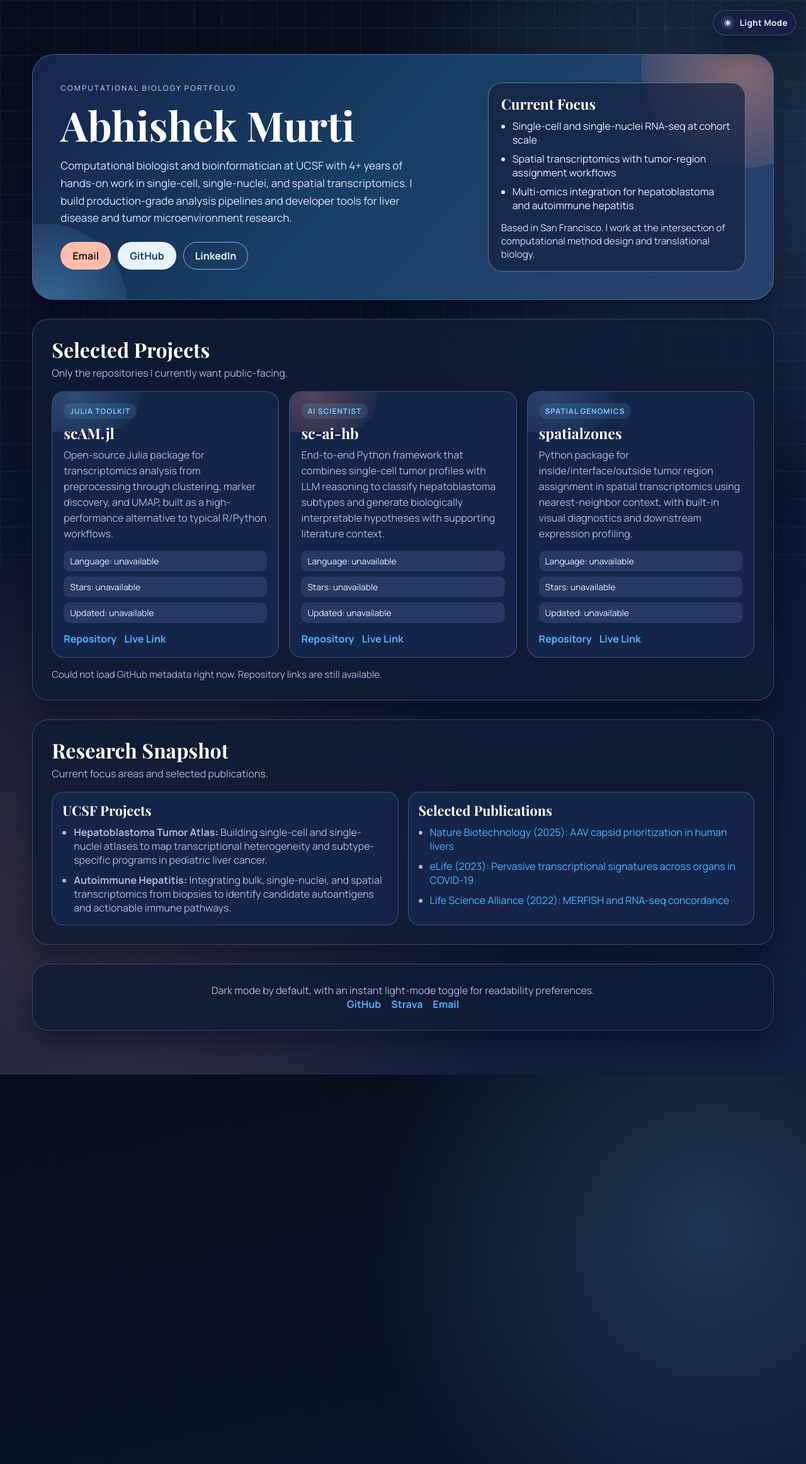
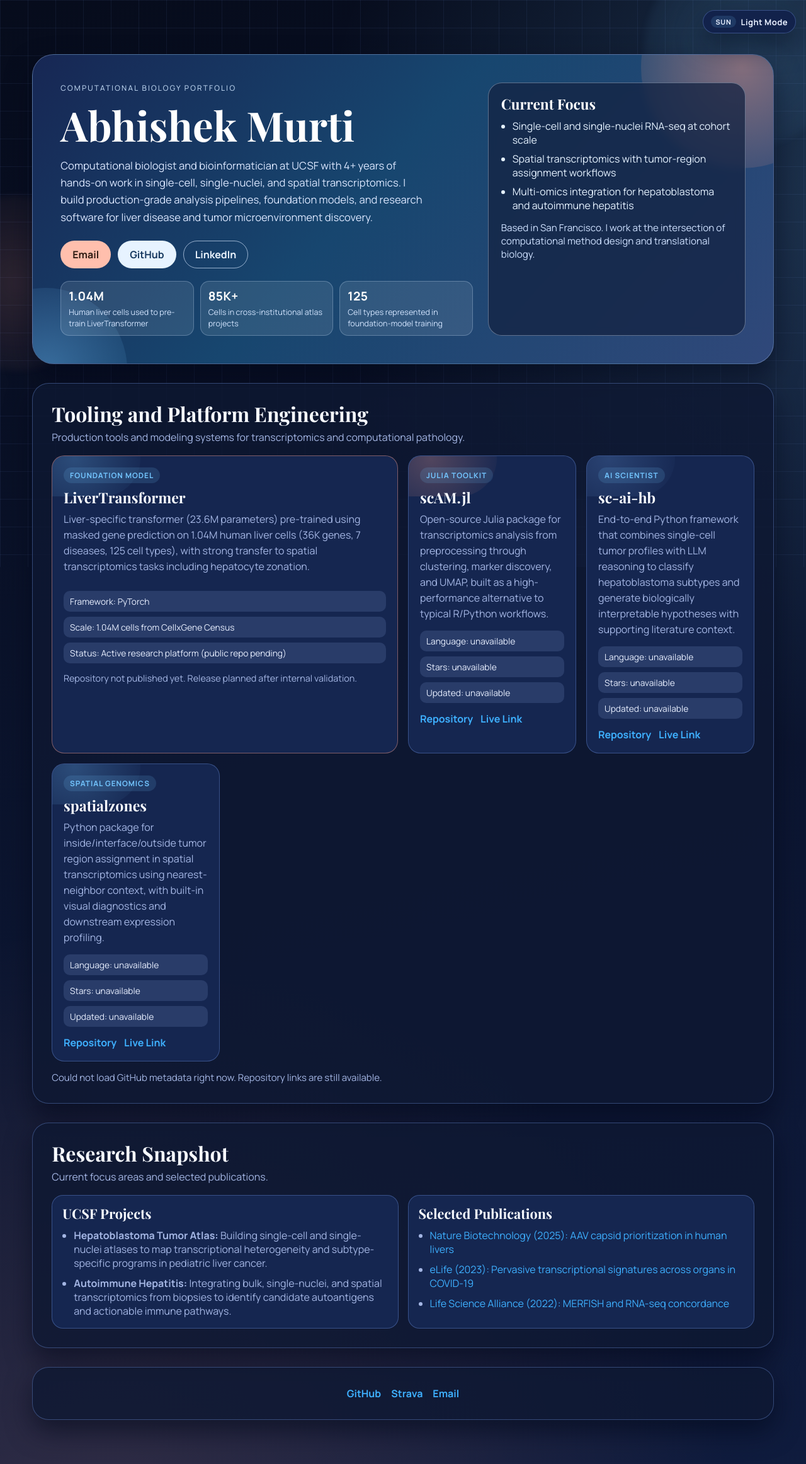
Before and after one commit to murti-abhishek/murti-abhishek.github.io, a Jekyll site: the page built from index.md, in a window 1280 px wide. Shown: the whole page at 63% size. Built offline with Jekyll 4.4.1, drawn with Linux system fonts in a browser that asks for light colours; comment, search, counter and statistics services are not loaded.

Commit message:
Fix theme toggle, add LiverTransformer, and enhance motion

```diff
--- a/_layouts/default.html
+++ b/_layouts/default.html
@@ -11,9 +11,11 @@
 
   <script>
     (function () {
+      document.documentElement.classList.add("js");
       try {
         var storedTheme = localStorage.getItem("theme");
-        document.documentElement.setAttribute("data-theme", storedTheme === "light" ? "light" : "dark");
+        var theme = storedTheme === "light" ? "light" : "dark";
+        document.documentElement.setAttribute("data-theme", theme);
       } catch (error) {
         document.documentElement.setAttribute("data-theme", "dark");
       }
@@ -24,12 +26,19 @@
   <link rel="preconnect" href="https://fonts.gstatic.com" crossorigin>
   <link href="https://fonts.googleapis.com/css2?family=Manrope:wght@400;500;700&family=Playfair+Display:wght@500;700;800&display=swap" rel="stylesheet">
 
-  <link rel="stylesheet" href="{{ '/assets/css/style.css' | relative_url }}">
-  <script defer src="{{ '/assets/js/projects.js' | relative_url }}"></script>
+  {% assign asset_v = site.time | date: '%s' %}
+  <link rel="stylesheet" href="{{ '/assets/css/style.css' | relative_url }}?v={{ asset_v }}">
+  <script defer src="{{ '/assets/js/projects.js' | relative_url }}?v={{ asset_v }}"></script>
 </head>
 <body>
+  <div class="ambient-orbs" aria-hidden="true">
+    <span class="orb orb-a"></span>
+    <span class="orb orb-b"></span>
+    <span class="orb orb-c"></span>
+  </div>
+
   <button id="theme-toggle" class="theme-toggle" type="button" aria-label="Toggle color theme" aria-live="polite">
-    <span class="theme-toggle-icon" data-role="theme-icon">☀</span>
+    <span class="theme-toggle-icon" data-role="theme-icon">SUN</span>
     <span class="theme-toggle-label" data-role="theme-label">Light Mode</span>
   </button>
 
--- a/assets/css/style.css
+++ b/assets/css/style.css
@@ -1,62 +1,62 @@
 :root,
 html[data-theme="dark"] {
-  --bg-start: #070d1b;
-  --bg-mid: #0d1630;
-  --bg-end: #131f3d;
-  --grid: rgba(132, 173, 255, 0.08);
+  --bg-start: #060b1a;
+  --bg-mid: #0c1632;
+  --bg-end: #111f45;
+  --grid: rgba(131, 169, 255, 0.08);
 
-  --surface: rgba(16, 27, 52, 0.84);
-  --surface-strong: #132142;
-  --surface-card: #15254a;
+  --surface: rgba(14, 24, 50, 0.8);
+  --surface-strong: #12224b;
+  --surface-card: #152650;
 
-  --text: #eaf0ff;
-  --muted: #a9b9df;
-  --title: #ffffff;
+  --text: #e8efff;
+  --muted: #a4b6e4;
+  --title: #f7faff;
 
-  --accent: #78c8ff;
-  --accent-strong: #4fb4ff;
-  --accent-warm: #ff9e7f;
+  --accent: #73c5ff;
+  --accent-strong: #3eb0ff;
+  --accent-warm: #ff9f87;
 
-  --border: rgba(120, 156, 231, 0.34);
-  --shadow: 0 20px 44px rgba(2, 8, 24, 0.52);
+  --border: rgba(121, 159, 238, 0.36);
+  --shadow: 0 18px 40px rgba(2, 8, 24, 0.54);
 
-  --hero-start: #16244b;
-  --hero-mid: #163f65;
-  --hero-end: #2a406e;
+  --hero-start: #172754;
+  --hero-mid: #17466f;
+  --hero-end: #30487a;
 
-  --chip-bg: rgba(120, 200, 255, 0.12);
-  --meta-bg: rgba(141, 173, 239, 0.14);
-  --panel-bg: rgba(20, 34, 64, 0.72);
+  --chip-bg: rgba(115, 197, 255, 0.14);
+  --meta-bg: rgba(142, 171, 237, 0.16);
+  --panel-bg: rgba(20, 34, 66, 0.74);
 }
 
 html[data-theme="light"] {
-  --bg-start: #edf3ff;
+  --bg-start: #eaf1ff;
   --bg-mid: #f7faff;
-  --bg-end: #eaf1ff;
-  --grid: rgba(44, 67, 110, 0.08);
+  --bg-end: #e4edff;
+  --grid: rgba(45, 69, 117, 0.08);
 
   --surface: rgba(255, 255, 255, 0.88);
   --surface-strong: #ffffff;
   --surface-card: #ffffff;
 
-  --text: #1d2740;
-  --muted: #4f6186;
-  --title: #0f1830;
+  --text: #1c2745;
+  --muted: #4b5f8d;
+  --title: #0f1b38;
 
-  --accent: #0f6ef2;
-  --accent-strong: #0058c7;
-  --accent-warm: #df5c42;
+  --accent: #2467f2;
+  --accent-strong: #0059d0;
+  --accent-warm: #dd5f46;
 
-  --border: rgba(74, 103, 159, 0.27);
-  --shadow: 0 14px 30px rgba(56, 82, 127, 0.16);
+  --border: rgba(74, 106, 167, 0.24);
+  --shadow: 0 14px 30px rgba(56, 83, 126, 0.16);
 
-  --hero-start: #163462;
-  --hero-mid: #17639a;
-  --hero-end: #2f5f9a;
+  --hero-start: #1a3d72;
+  --hero-mid: #1870ab;
+  --hero-end: #3568a5;
 
-  --chip-bg: rgba(15, 110, 242, 0.1);
-  --meta-bg: rgba(44, 89, 173, 0.11);
-  --panel-bg: rgba(248, 252, 255, 0.2);
+  --chip-bg: rgba(36, 103, 242, 0.1);
+  --meta-bg: rgba(44, 90, 173, 0.11);
+  --panel-bg: rgba(246, 251, 255, 0.2);
 }
 
 * {
@@ -73,9 +73,11 @@ body {
   font-family: "Manrope", "Segoe UI", sans-serif;
   color: var(--text);
   background:
-    radial-gradient(circle at 88% 14%, rgba(120, 200, 255, 0.2), transparent 30%),
-    radial-gradient(circle at 14% 86%, rgba(255, 158, 127, 0.16), transparent 34%),
+    radial-gradient(circle at 88% 14%, rgba(115, 197, 255, 0.2), transparent 30%),
+    radial-gradient(circle at 14% 86%, rgba(255, 159, 135, 0.15), transparent 34%),
     linear-gradient(168deg, var(--bg-start), var(--bg-mid) 52%, var(--bg-end));
+  background-size: 130% 130%;
+  animation: bg-pan 16s ease-in-out infinite alternate;
 }
 
 body::before {
@@ -86,7 +88,49 @@ body::before {
     linear-gradient(90deg, var(--grid) 1px, transparent 1px);
   background-size: 44px 44px;
   pointer-events: none;
+  z-index: -2;
+}
+
+.ambient-orbs {
+  position: fixed;
+  inset: 0;
+  pointer-events: none;
   z-index: -1;
+  overflow: hidden;
+}
+
+.orb {
+  position: absolute;
+  border-radius: 50%;
+  filter: blur(6px);
+  opacity: 0.35;
+}
+
+.orb-a {
+  width: 320px;
+  height: 320px;
+  top: -90px;
+  right: -70px;
+  background: radial-gradient(circle, rgba(115, 197, 255, 0.5), rgba(115, 197, 255, 0));
+  animation: float-a 22s ease-in-out infinite;
+}
+
+.orb-b {
+  width: 280px;
+  height: 280px;
+  left: -120px;
+  top: 35%;
+  background: radial-gradient(circle, rgba(255, 159, 135, 0.44), rgba(255, 159, 135, 0));
+  animation: float-b 20s ease-in-out infinite;
+}
+
+.orb-c {
+  width: 260px;
+  height: 260px;
+  right: 12%;
+  bottom: -130px;
+  background: radial-gradient(circle, rgba(124, 155, 255, 0.36), rgba(124, 155, 255, 0));
+  animation: float-c 24s ease-in-out infinite;
 }
 
 .theme-toggle {
@@ -103,26 +147,29 @@ body::before {
   color: var(--text);
   padding: 8px 12px;
   font: inherit;
-  font-size: 0.84rem;
+  font-size: 0.82rem;
   font-weight: 700;
   letter-spacing: 0.03em;
   cursor: pointer;
   box-shadow: var(--shadow);
+  transition: border-color 0.2s ease, transform 0.2s ease;
 }
 
 .theme-toggle:hover {
   border-color: var(--accent);
+  transform: translateY(-1px);
 }
 
 .theme-toggle-icon {
   display: inline-flex;
   align-items: center;
   justify-content: center;
-  width: 22px;
-  height: 22px;
-  border-radius: 50%;
+  min-width: 34px;
+  padding: 2px 7px;
+  border-radius: 999px;
   background: var(--chip-bg);
-  font-size: 0.9rem;
+  font-size: 0.68rem;
+  letter-spacing: 0.07em;
 }
 
 .page-shell {
@@ -137,21 +184,19 @@ body::before {
 }
 
 .section-reveal {
-  opacity: 0;
-  transform: translateY(22px);
-  animation: rise 0.7s ease forwards;
+  opacity: 1;
+  transform: none;
 }
 
-.site-main > :nth-child(2) {
-  animation-delay: 0.1s;
+html.js .section-reveal {
+  opacity: 0;
+  transform: translateY(24px) scale(0.99);
+  transition: opacity 0.65s ease, transform 0.65s cubic-bezier(0.2, 0.8, 0.2, 1);
 }
 
-.site-main > :nth-child(3) {
-  animation-delay: 0.2s;
-}
-
-.site-main > :nth-child(4) {
-  animation-delay: 0.3s;
+html.js .section-reveal.is-visible {
+  opacity: 1;
+  transform: translateY(0) scale(1);
 }
 
 h1,
@@ -171,7 +216,7 @@ h3 {
   padding: clamp(26px, 5vw, 44px);
   color: #ecf4ff;
   background: linear-gradient(132deg, var(--hero-start), var(--hero-mid) 45%, var(--hero-end));
-  border: 1px solid rgba(184, 209, 255, 0.3);
+  border: 1px solid rgba(184, 209, 255, 0.32);
   box-shadow: var(--shadow);
   position: relative;
   overflow: hidden;
@@ -190,7 +235,7 @@ h3 {
   height: 320px;
   right: -110px;
   top: -140px;
-  background: radial-gradient(circle, rgba(255, 158, 127, 0.45), rgba(255, 158, 127, 0));
+  background: radial-gradient(circle, rgba(255, 159, 135, 0.44), rgba(255, 159, 135, 0));
 }
 
 .hero::after {
@@ -198,7 +243,7 @@ h3 {
   height: 260px;
   left: -110px;
   bottom: -140px;
-  background: radial-gradient(circle, rgba(120, 200, 255, 0.35), rgba(120, 200, 255, 0));
+  background: radial-gradient(circle, rgba(115, 197, 255, 0.36), rgba(115, 197, 255, 0));
 }
 
 .hero-copy-wrap,
@@ -225,7 +270,7 @@ h3 {
   margin: 0;
   max-width: 58ch;
   color: #dbe7ff;
-  font-size: 1.06rem;
+  font-size: 1.04rem;
   line-height: 1.65;
 }
 
@@ -254,7 +299,7 @@ h3 {
 }
 
 .btn-primary {
-  background: #ffbeac;
+  background: #ffbfad;
   color: #2e1b12;
 }
 
@@ -265,7 +310,36 @@ h3 {
 
 .btn-ghost {
   border-color: rgba(216, 232, 255, 0.66);
-  color: #eaf4ff;
+  color: #ebf4ff;
+}
+
+.impact-strip {
+  margin-top: 20px;
+  display: grid;
+  grid-template-columns: repeat(3, minmax(0, 1fr));
+  gap: 10px;
+}
+
+.impact-item {
+  border-radius: 14px;
+  border: 1px solid rgba(211, 229, 255, 0.28);
+  background: rgba(238, 247, 255, 0.1);
+  padding: 10px 12px;
+}
+
+.impact-value {
+  margin: 0;
+  font-size: 1.2rem;
+  font-weight: 800;
+  letter-spacing: 0.02em;
+  color: #ffffff;
+}
+
+.impact-label {
+  margin: 4px 0 0;
+  font-size: 0.78rem;
+  line-height: 1.4;
+  color: #d3e5ff;
 }
 
 .hero-panel {
@@ -323,13 +397,17 @@ h3 {
 }
 
 .project-card {
+  --rx: 0deg;
+  --ry: 0deg;
+  --lift: 0px;
   border: 1px solid var(--border);
   border-radius: 20px;
   padding: 18px;
   background: var(--surface-card);
   position: relative;
   overflow: hidden;
-  transition: transform 0.18s ease, box-shadow 0.18s ease;
+  transform: perspective(980px) rotateX(var(--rx)) rotateY(var(--ry)) translateY(var(--lift));
+  transition: transform 0.18s ease, box-shadow 0.18s ease, border-color 0.18s ease;
 }
 
 .project-card::before {
@@ -340,11 +418,11 @@ h3 {
   width: 210px;
   height: 120px;
   border-radius: 999px;
-  background: radial-gradient(circle, rgba(120, 200, 255, 0.24), rgba(120, 200, 255, 0));
+  background: radial-gradient(circle, rgba(115, 197, 255, 0.24), rgba(115, 197, 255, 0));
 }
 
 .project-card:nth-child(2)::before {
-  background: radial-gradient(circle, rgba(255, 158, 127, 0.26), rgba(255, 158, 127, 0));
+  background: radial-gradient(circle, rgba(255, 159, 135, 0.26), rgba(255, 159, 135, 0));
 }
 
 .project-card:nth-child(3)::before {
@@ -352,8 +430,13 @@ h3 {
 }
 
 .project-card:hover {
-  transform: translateY(-3px);
+  --lift: -4px;
   box-shadow: 0 12px 24px rgba(8, 14, 28, 0.22);
+}
+
+.project-card-featured {
+  grid-column: span 2;
+  border-color: rgba(255, 159, 135, 0.45);
 }
 
 .project-tag,
@@ -387,7 +470,7 @@ h3 {
   margin: 9px 0 0;
   color: var(--muted);
   line-height: 1.56;
-  min-height: 118px;
+  min-height: 112px;
 }
 
 .project-meta {
@@ -423,8 +506,13 @@ h3 {
   text-decoration: underline;
 }
 
+.project-note {
+  font-size: 0.9rem;
+  color: var(--muted);
+}
+
 .project-card.is-loaded {
-  border-color: rgba(120, 200, 255, 0.55);
+  border-color: rgba(115, 197, 255, 0.6);
 }
 
 .projects-status {
@@ -472,13 +560,8 @@ h3 {
   text-align: center;
 }
 
-.site-footer p {
+.footer-links {
   margin: 0;
-  color: var(--muted);
-}
-
-.footer-links {
-  margin-top: 10px;
   display: flex;
   justify-content: center;
   gap: 16px;
@@ -495,10 +578,52 @@ h3 {
   text-decoration: underline;
 }
 
-@keyframes rise {
+@keyframes bg-pan {
+  from {
+    background-position: 0% 0%;
+  }
+
   to {
-    opacity: 1;
-    transform: translateY(0);
+    background-position: 100% 100%;
+  }
+}
+
+@keyframes float-a {
+  0%,
+  100% {
+    transform: translate(0, 0);
+  }
+
+  50% {
+    transform: translate(-22px, 18px);
+  }
+}
+
+@keyframes float-b {
+  0%,
+  100% {
+    transform: translate(0, 0);
+  }
+
+  50% {
+    transform: translate(16px, -14px);
+  }
+}
+
+@keyframes float-c {
+  0%,
+  100% {
+    transform: translate(0, 0);
+  }
+
+  50% {
+    transform: translate(-20px, -20px);
+  }
+}
+
+@media (max-width: 1080px) {
+  .project-card-featured {
+    grid-column: span 1;
   }
 }
 
@@ -509,6 +634,10 @@ h3 {
 
   .hero-panel {
     max-width: 640px;
+  }
+
+  .impact-strip {
+    grid-template-columns: 1fr;
   }
 }
 
@@ -544,3 +673,14 @@ h3 {
     min-height: 0;
   }
 }
+
+@media (prefers-reduced-motion: reduce) {
+  body,
+  .orb,
+  .section-reveal,
+  .project-card,
+  .theme-toggle {
+    animation: none;
+    transition: none;
+  }
+}
--- a/assets/js/projects.js
+++ b/assets/js/projects.js
@@ -1,7 +1,11 @@
 (() => {
   const USERNAME = "murti-abhishek";
+  const prefersReducedMotion = window.matchMedia("(prefers-reduced-motion: reduce)").matches;
 
   setupThemeToggle();
+  setupRevealAnimations();
+  setupCounters();
+  setupCardTilt();
   syncSelectedProjects();
 
   function setupThemeToggle() {
@@ -15,12 +19,12 @@
     const iconEl = toggleButton.querySelector('[data-role="theme-icon"]');
     const labelEl = toggleButton.querySelector('[data-role="theme-label"]');
 
-    const updateToggleLabel = () => {
-      const currentTheme = root.getAttribute("data-theme") === "light" ? "light" : "dark";
-      const nextTheme = currentTheme === "dark" ? "light" : "dark";
+    const applyTheme = (theme) => {
+      root.setAttribute("data-theme", theme);
+      const nextTheme = theme === "dark" ? "light" : "dark";
 
       if (iconEl) {
-        iconEl.textContent = nextTheme === "light" ? "☀" : "🌙";
+        iconEl.textContent = nextTheme === "light" ? "SUN" : "MOON";
       }
 
       if (labelEl) {
@@ -30,22 +34,158 @@
       toggleButton.setAttribute("aria-label", `Switch to ${nextTheme} mode`);
     };
 
+    const currentTheme = root.getAttribute("data-theme") === "light" ? "light" : "dark";
+    applyTheme(currentTheme);
+
     toggleButton.addEventListener("click", () => {
-      const currentTheme = root.getAttribute("data-theme") === "light" ? "light" : "dark";
-      const nextTheme = currentTheme === "dark" ? "light" : "dark";
+      const activeTheme = root.getAttribute("data-theme") === "light" ? "light" : "dark";
+      const nextTheme = activeTheme === "dark" ? "light" : "dark";
 
-      root.setAttribute("data-theme", nextTheme);
+      applyTheme(nextTheme);
 
       try {
         localStorage.setItem("theme", nextTheme);
       } catch (error) {
         console.error("Could not save theme preference", error);
       }
+    });
+  }
 
-      updateToggleLabel();
+  function setupRevealAnimations() {
+    const items = Array.from(document.querySelectorAll(".section-reveal"));
+    if (!items.length) {
+      return;
+    }
+
+    if (prefersReducedMotion || !("IntersectionObserver" in window)) {
+      for (const item of items) {
+        item.classList.add("is-visible");
+      }
+      return;
+    }
+
+    items.forEach((item, index) => {
+      item.style.transitionDelay = `${Math.min(index * 70, 280)}ms`;
     });
 
-    updateToggleLabel();
+    const observer = new IntersectionObserver(
+      (entries) => {
+        for (const entry of entries) {
+          if (!entry.isIntersecting) {
+            continue;
+          }
+          entry.target.classList.add("is-visible");
+          observer.unobserve(entry.target);
+        }
+      },
+      {
+        threshold: 0.2,
+        rootMargin: "0px 0px -8% 0px"
+      }
+    );
+
+    for (const item of items) {
+      observer.observe(item);
+    }
+  }
+
+  function setupCounters() {
+    const counters = Array.from(document.querySelectorAll("[data-counter]"));
+    if (!counters.length) {
+      return;
+    }
+
+    const setFinal = (node) => {
+      const target = Number(node.dataset.counter || "0");
+      const decimals = Number(node.dataset.decimals || "0");
+      const suffix = node.dataset.suffix || "";
+      node.textContent = formatCounter(target, decimals, suffix);
+    };
+
+    if (prefersReducedMotion || !("IntersectionObserver" in window)) {
+      counters.forEach(setFinal);
+      return;
+    }
+
+    counters.forEach((counter) => {
+      counter.textContent = formatCounter(0, Number(counter.dataset.decimals || "0"), counter.dataset.suffix || "");
+    });
+
+    const observer = new IntersectionObserver(
+      (entries) => {
+        for (const entry of entries) {
+          if (!entry.isIntersecting) {
+            continue;
+          }
+
+          const node = entry.target;
+          observer.unobserve(node);
+          animateCounter(node);
+        }
+      },
+      {
+        threshold: 0.35
+      }
+    );
+
+    counters.forEach((counter) => observer.observe(counter));
+  }
+
+  function animateCounter(node) {
+    const target = Number(node.dataset.counter || "0");
+    const decimals = Number(node.dataset.decimals || "0");
+    const suffix = node.dataset.suffix || "";
+    const durationMs = 1200;
+    const start = performance.now();
+
+    const step = (timestamp) => {
+      const elapsed = timestamp - start;
+      const progress = Math.min(elapsed / durationMs, 1);
+      const eased = 1 - Math.pow(1 - progress, 3);
+      const value = target * eased;
+
+      node.textContent = formatCounter(value, decimals, suffix);
+
+      if (progress < 1) {
+        requestAnimationFrame(step);
+      }
+    };
+
+    requestAnimationFrame(step);
+  }
+
+  function formatCounter(value, decimals, suffix) {
+    const formatted = decimals > 0 ? value.toFixed(decimals) : Math.round(value).toString();
+    return `${formatted}${suffix}`;
+  }
+
+  function setupCardTilt() {
+    if (prefersReducedMotion || window.matchMedia("(pointer: coarse)").matches) {
+      return;
+    }
+
+    const cards = Array.from(document.querySelectorAll(".project-card"));
+
+    for (const card of cards) {
+      card.addEventListener("pointermove", (event) => {
+        const rect = card.getBoundingClientRect();
+        const x = (event.clientX - rect.left) / rect.width - 0.5;
+        const y = (event.clientY - rect.top) / rect.height - 0.5;
+
+        card.style.setProperty("--rx", `${(-y * 6).toFixed(2)}deg`);
+        card.style.setProperty("--ry", `${(x * 7).toFixed(2)}deg`);
+        card.style.setProperty("--lift", "-6px");
+      });
+
+      const reset = () => {
+        card.style.setProperty("--rx", "0deg");
+        card.style.setProperty("--ry", "0deg");
+        card.style.setProperty("--lift", "0px");
+      };
+
+      card.addEventListener("pointerleave", reset);
+      card.addEventListener("pointerup", reset);
+    }
   }
 
   function syncSelectedProjects() {
@@ -78,12 +218,12 @@
     );
 
     if (successCount === cards.length) {
-      statusEl.textContent = "Showing selected projects with live GitHub metadata.";
+      statusEl.textContent = "Live metadata synced for all public repositories.";
       return;
     }
 
     if (successCount > 0) {
-      statusEl.textContent = `Loaded ${successCount} of ${cards.length} project summaries. Some GitHub metadata is temporarily unavailable.`;
+      statusEl.textContent = `Loaded ${successCount} of ${cards.length} repository summaries. Some GitHub metadata is temporarily unavailable.`;
       return;
     }
 
--- a/index.md
+++ b/index.md
@@ -11,13 +11,28 @@ description: Computational biology, bioinformatics, and software projects by Abh
       <h1>Abhishek Murti</h1>
       <p class="hero-copy">
         Computational biologist and bioinformatician at UCSF with 4+ years of hands-on work in single-cell,
-        single-nuclei, and spatial transcriptomics. I build production-grade analysis pipelines and developer tools
-        for liver disease and tumor microenvironment research.
+        single-nuclei, and spatial transcriptomics. I build production-grade analysis pipelines, foundation models,
+        and research software for liver disease and tumor microenvironment discovery.
       </p>
       <div class="hero-actions">
         <a class="btn btn-primary" href="mailto:murtiabhishek@gmail.com">Email</a>
         <a class="btn btn-secondary" href="https://github.com/murti-abhishek" target="_blank" rel="noopener noreferrer">GitHub</a>
         <a class="btn btn-ghost" href="https://linkedin.com/in/abhishek-murti" target="_blank" rel="noopener noreferrer">LinkedIn</a>
+      </div>
+
+      <div class="impact-strip">
+        <article class="impact-item">
+          <p class="impact-value" data-counter="1.04" data-decimals="2" data-suffix="M">1.04M</p>
+          <p class="impact-label">Human liver cells used to pre-train LiverTransformer</p>
+        </article>
+        <article class="impact-item">
+          <p class="impact-value" data-counter="85" data-decimals="0" data-suffix="K+">85K+</p>
+          <p class="impact-label">Cells in cross-institutional atlas projects</p>
+        </article>
+        <article class="impact-item">
+          <p class="impact-value" data-counter="125" data-decimals="0">125</p>
+          <p class="impact-label">Cell types represented in foundation-model training</p>
+        </article>
       </div>
     </div>
 
@@ -34,11 +49,25 @@ description: Computational biology, bioinformatics, and software projects by Abh
 
   <section id="projects" class="projects section-reveal">
     <div class="section-heading">
-      <h2>Selected Projects</h2>
-      <p>Only the repositories I currently want public-facing.</p>
+      <h2>Tooling and Platform Engineering</h2>
+      <p>Production tools and modeling systems for transcriptomics and computational pathology.</p>
     </div>
 
     <div id="project-grid" class="project-grid" aria-live="polite">
+      <article class="project-card project-card-featured">
+        <p class="project-tag">Foundation Model</p>
+        <h3>LiverTransformer</h3>
+        <p class="project-description">Liver-specific transformer (23.6M parameters) pre-trained using masked gene prediction on 1.04M human liver cells (36K genes, 7 diseases, 125 cell types), with strong transfer to spatial transcriptomics tasks including hepatocyte zonation.</p>
+        <ul class="project-meta">
+          <li>Framework: PyTorch</li>
+          <li>Scale: 1.04M cells from CellxGene Census</li>
+          <li>Status: Active research platform (public repo pending)</li>
+        </ul>
+        <div class="project-links">
+          <span class="project-note">Repository not published yet. Release planned after internal validation.</span>
+        </div>
+      </article>
+
       <article class="project-card" data-repo="scAM.jl">
         <p class="project-tag">Julia Toolkit</p>
         <h3>scAM.jl</h3>
@@ -85,7 +114,7 @@ description: Computational biology, bioinformatics, and software projects by Abh
       </article>
     </div>
 
-    <p id="projects-status" class="projects-status" role="status">Syncing latest repository stats...</p>
+    <p id="projects-status" class="projects-status" role="status">Syncing live metadata for public repositories...</p>
   </section>
 
   <section class="research section-reveal">
@@ -115,7 +144,6 @@ description: Computational biology, bioinformatics, and software projects by Abh
   </section>
 
   <footer class="site-footer section-reveal">
-    <p>Dark mode by default, with an instant light-mode toggle for readability preferences.</p>
     <p class="footer-links">
       <a href="https://github.com/murti-abhishek" target="_blank" rel="noopener noreferrer">GitHub</a>
       <a href="https://www.strava.com/athletes/84323856" target="_blank" rel="noopener noreferrer">Strava</a>
```
